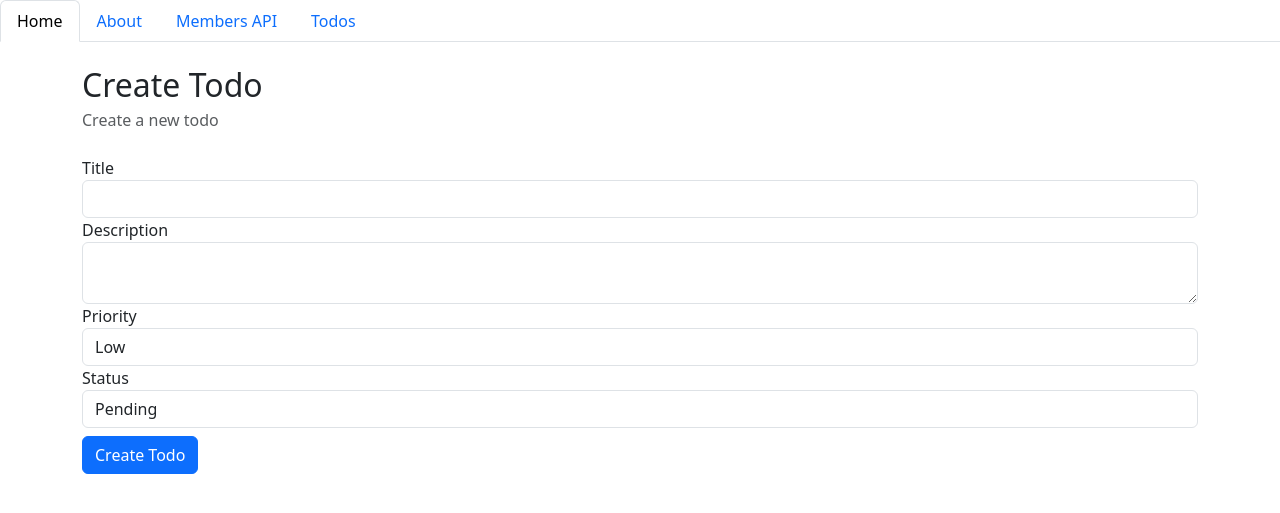
After one commit to jaypatel342005/ScaleTech-Internship, a Django app: template Stage 4 - Django Basics/Basics/todo/templates/todo/create_todo.html in a window 1280 px wide. The commit adds this page. Shown: the top 513 px of the page. Run offline with Django 3.2, Linux system fonts and the light colour scheme; the template is opened without the code that fills it, so the values that code supplies are empty.

Commit message:
stage - 4 (15-09-2026)

```diff
--- /dev/null
+++ b/Stage 4 - Django Basics/Basics/todo/templates/todo/create_todo.html
@@ -0,0 +1,43 @@
+{% extends 'nevbar.html' %}
+{% block content %}
+
+<div class='container mt-4 ' >
+
+    <h2 class="mb-1">Create Todo</h2>
+    <p class="text-muted mb-4">Create a new todo</p>
+
+    <form method="post" >
+        {% csrf_token %}
+        <div class="form-group">
+            <label for="title">Title</label>
+            <input type="text" class="form-control" id="title" name="title" required>
+        </div>
+        <div class="form-group">
+            <label for="description">Description</label>
+            <textarea class="form-control" id="description" name="description" required></textarea>
+        </div>
+        <div class="form-group">
+            <label for="priority">Priority</label>
+            <select class="form-control" id="priority" name="priority" required>
+                <option value="LOW">Low</option>
+                <option value="MEDIUM">Medium</option>
+                <option value="HIGH">High</option>
+            </select>
+        </div>
+        <div class="form-group">
+            <label for="status">Status</label>
+            <select class="form-control" id="status" name="status" required>
+                <option value="PENDING">Pending</option>
+                <option value="COMPLETED">Completed</option>
+            </select>
+        </div>
+
+
+        <button type="submit" class="btn btn-primary btn-block mt-2">Create Todo</button>
+    </form>
+
+</div>
+
+
+
+{% endblock %}
--- a/Stage 4 - Django Basics/Basics/todo/templates/todo/todo.html
+++ b/Stage 4 - Django Basics/Basics/todo/templates/todo/todo.html
@@ -6,6 +6,8 @@
 
     <h2 class="mb-1">Todo List</h2>
     <p class="text-muted mb-4">Total Tasks: {{ todos|length }}</p>
+
+    <a href="create_todo" class="btn btn-primary mb-3">Create Todo</a>
 
     <table class="table table-bordered table-striped table-hover">
         <thead class="table-dark">
@@ -46,6 +48,8 @@
                 <td>{{ todo.updated_at|date:"M d, Y H:i" }}</td>
                 <td>
                     <a href="{% url 'delete_todo' todo.id %}" class="btn btn-danger btn-sm">Delete</a>
+                    <a href="{% url 'update_todo' todo.id %}" class="btn btn-primary btn-sm">Update</a>
+                    <a href="{% url 'status_todo' todo.id %}" class="btn btn-warning btn-sm">Complete</a>
                 </td>
             </tr>
             {% empty %}
--- a/Stage 4 - Django Basics/Basics/todo/urls.py
+++ b/Stage 4 - Django Basics/Basics/todo/urls.py
@@ -7,4 +7,7 @@ from . import views
 urlpatterns = [
     path("",views.todo, name="todo"),
     path("delete_todo/<int:id>",views.delete_todo, name="delete_todo"),
+    path("create_todo/",views.create_todo, name="create_todo"),
+    path("update_todo/<int:id>",views.update_todo, name="update_todo"),
+    path("status_todo/<int:id>",views.status_todo, name="status_todo"),
 ]
```
Also changed, not shown: Stage 4 - Django Basics/Basics/todo/templates/todo/update_todo.html (added, +37 -0 lines), Stage 4 - Django Basics/Basics/todo/views.py (+51 -1 lines), Stage 4 - Django Basics/Basics/db.sqlite3.
